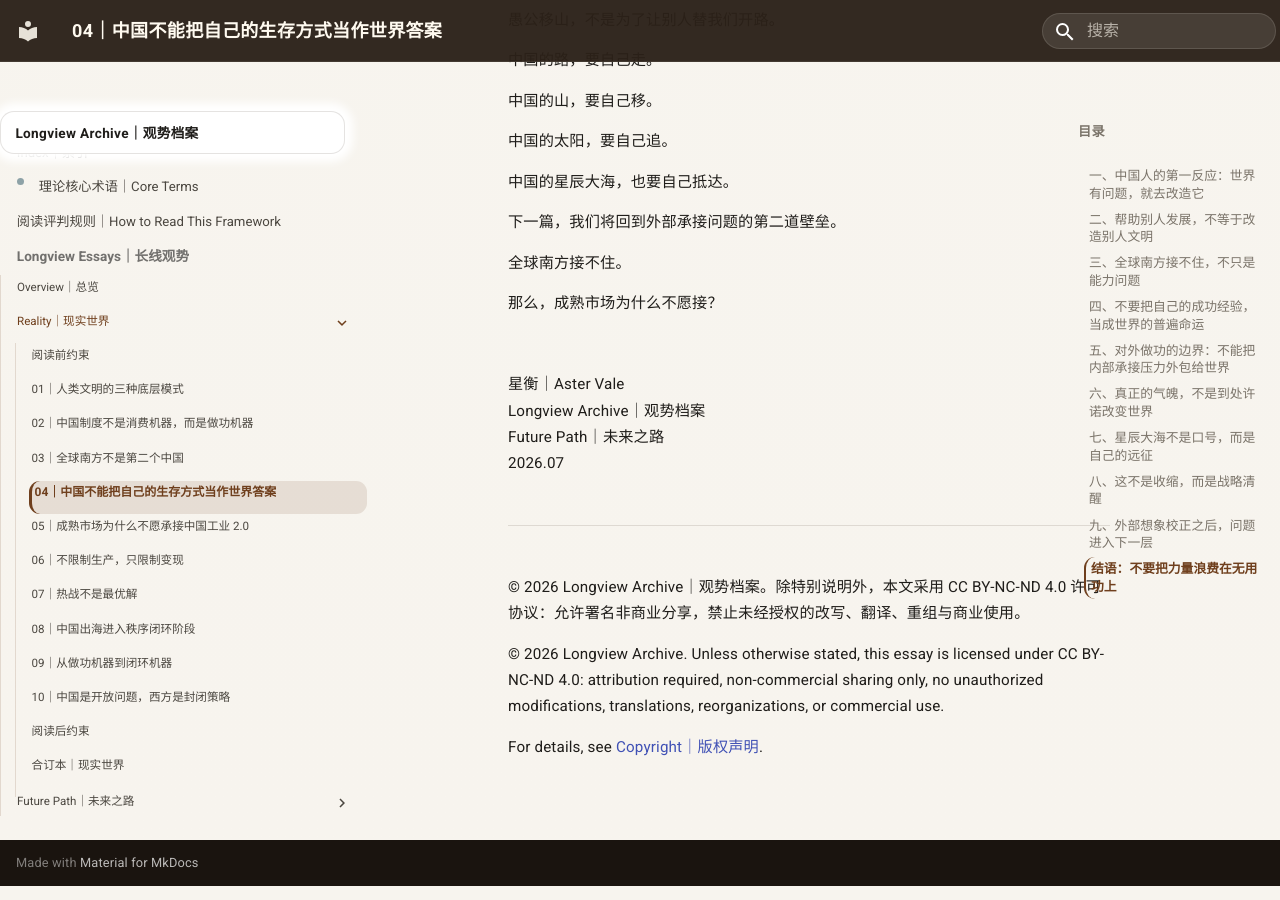
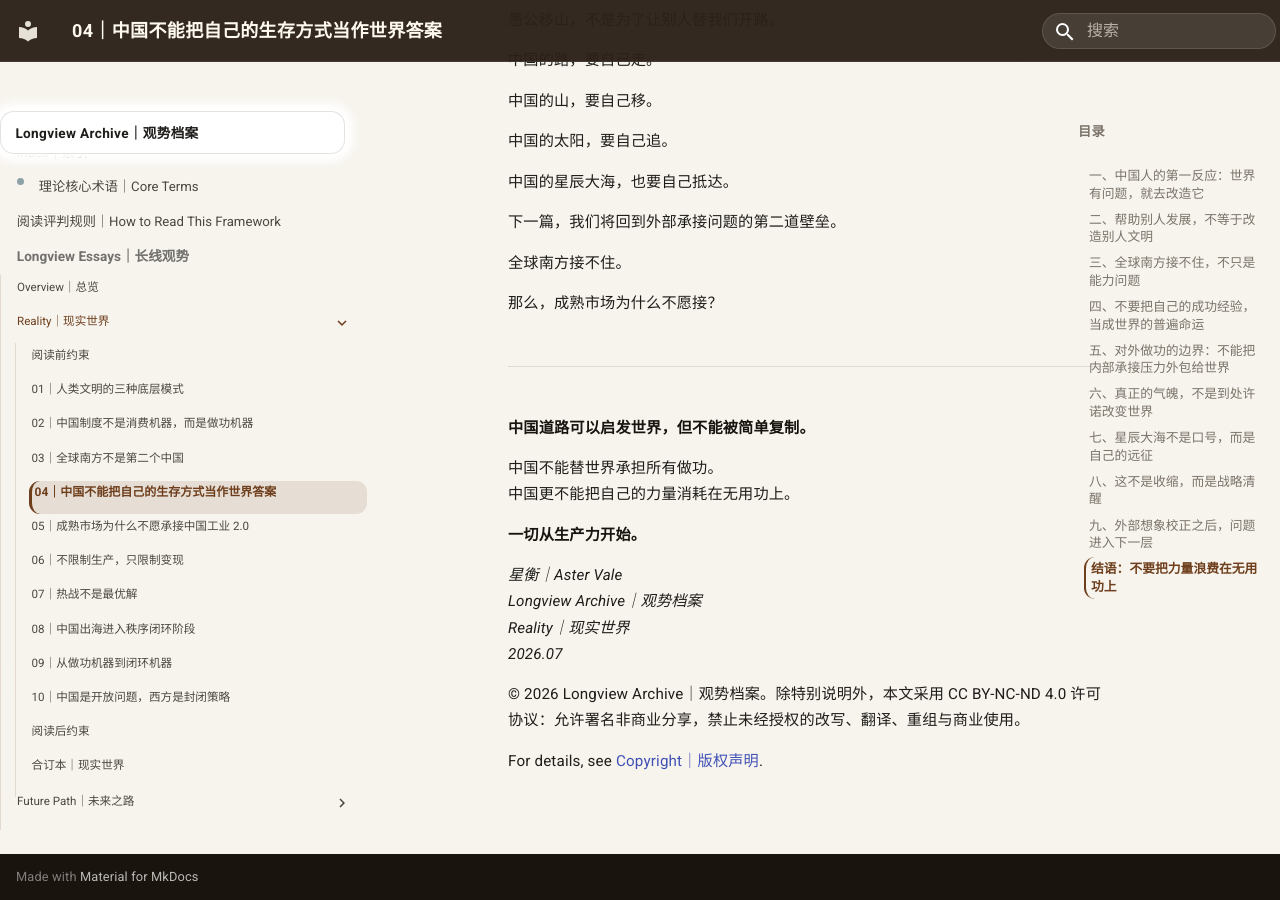
Before and after one commit to guanshi1688/longview-archive, an MkDocs documentation site: the page built from docs/essays/reality/04.md, in a window 1280 px wide and 900 px high, scrolled down 16398 px. Built offline with MkDocs 1.6.1 and Material for MkDocs 9.7.7, drawn with Linux system fonts in a browser that asks for light colours.

Commit message:
Update 04.md

```diff
--- a/docs/essays/reality/04.md
+++ b/docs/essays/reality/04.md
@@ -718,18 +718,20 @@
 
 那么，成熟市场为什么不愿接？
 
+---
 
-<br>
+**中国道路可以启发世界，但不能被简单复制。**
 
-星衡｜Aster Vale<br>
-Longview Archive｜观势档案<br>
-Future Path｜未来之路<br>
-2026.07
+中国不能替世界承担所有做功。
+中国更不能把自己的力量消耗在无用功上。
 
----
+**一切从生产力开始。**
+
+*星衡｜Aster Vale*
+*Longview Archive｜观势档案*
+*Reality｜现实世界*
+*2026.07*
 
 © 2026 Longview Archive｜观势档案。除特别说明外，本文采用 CC BY-NC-ND 4.0 许可协议：允许署名非商业分享，禁止未经授权的改写、翻译、重组与商业使用。
 
-© 2026 Longview Archive. Unless otherwise stated, this essay is licensed under CC BY-NC-ND 4.0: attribution required, non-commercial sharing only, no unauthorized modifications, translations, reorganizations, or commercial use.
-
 For details, see [Copyright｜版权声明](/copyright/).
```
